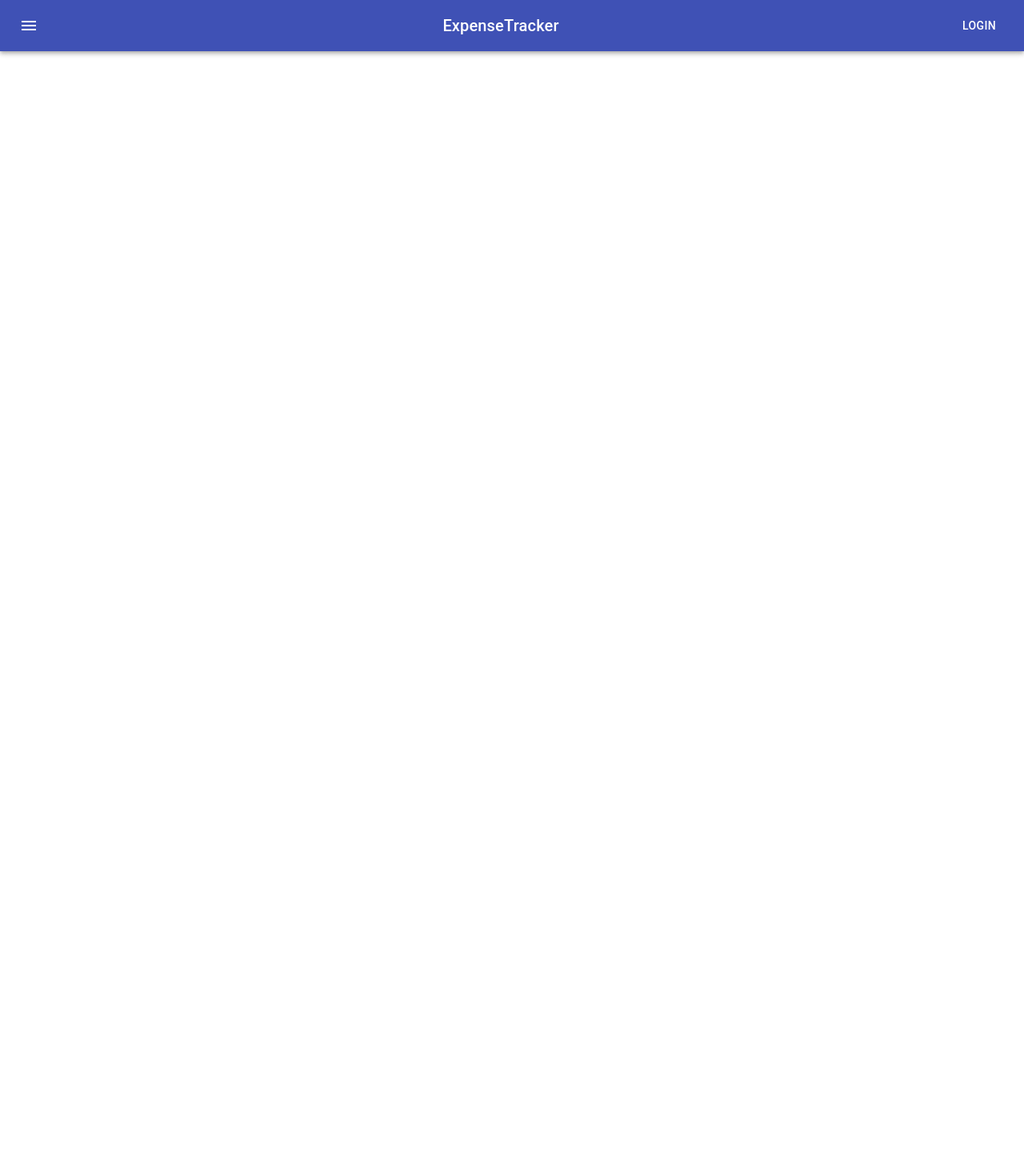
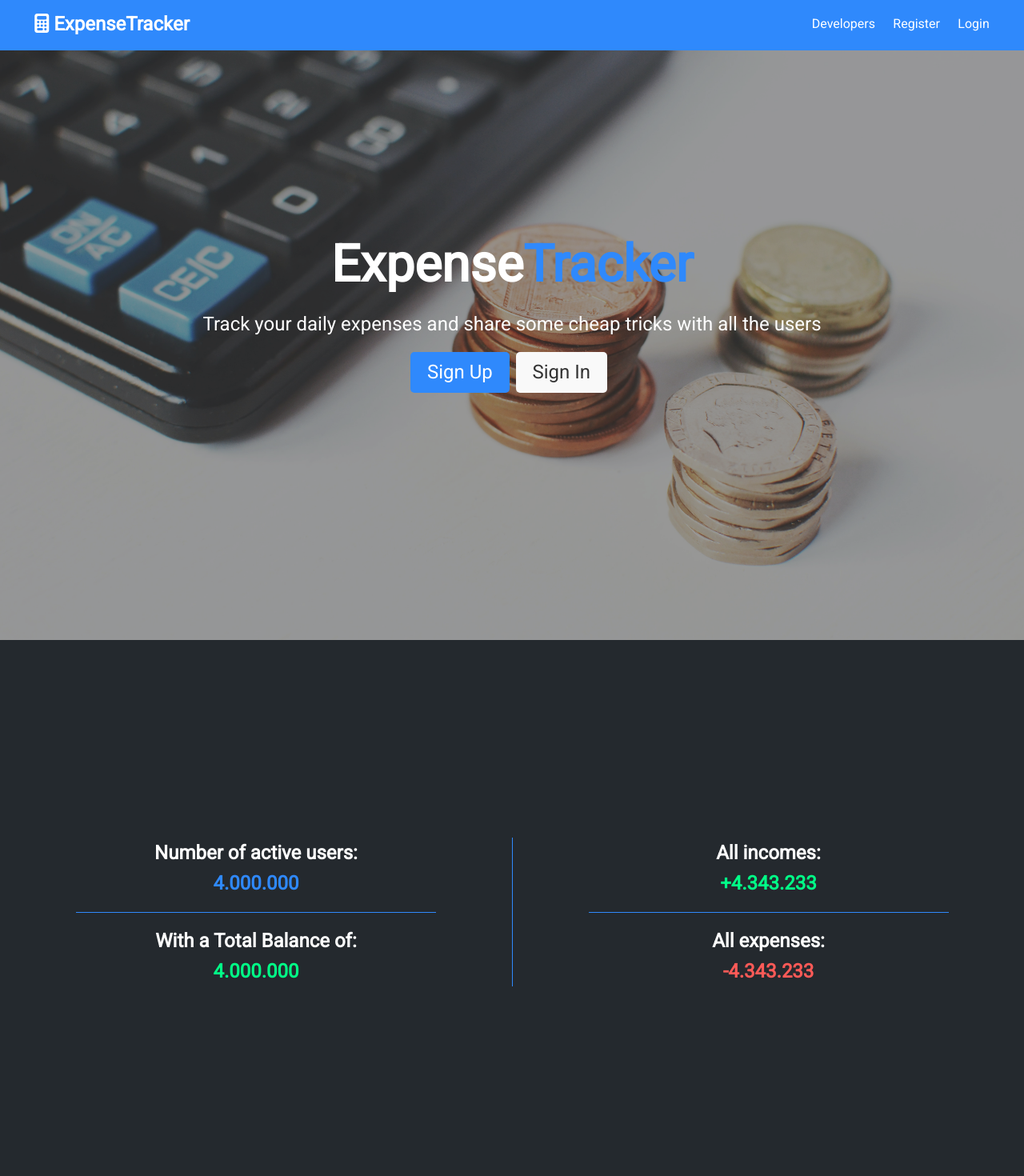
Before and after one commit to brankodaskijevic/expense-tracker-client, a React (Create React App) app: page / in a window 1280 px wide. Shown: the top 1470 px of the page at 80% size. Before the commit the page ends 800 px from the top, so only its background shows below. Built offline with nearby package versions, Linux system fonts and the light colour scheme.

Commit message:
creating the landing comoponent

```diff
--- a/package.json
+++ b/package.json
@@ -4,7 +4,6 @@
   "author": "Branko Daskijević",
   "private": true,
   "dependencies": {
-    "@material-ui/core": "^4.9.13",
     "@reduxjs/toolkit": "^1.3.5",
     "@testing-library/jest-dom": "^4.2.4",
     "@testing-library/react": "^9.5.0",
@@ -13,6 +12,7 @@
     "react": "^16.13.1",
     "react-dom": "^16.13.1",
     "react-redux": "^7.2.0",
+    "react-router-dom": "^5.1.2",
     "react-scripts": "3.4.1"
   },
   "scripts": {
--- a/public/index.html
+++ b/public/index.html
@@ -24,6 +24,8 @@
       work correctly both with client-side routing and a non-root public URL.
       Learn how to configure a non-root public URL by running `npm run build`.
     -->
+    <script src="https://kit.fontawesome.com/5df9c6ab9b.js" crossorigin="anonymous"></script>
+    <link href="https://fonts.googleapis.com/css2?family=Raleway:wght@400;500&display=swap" rel="stylesheet">
     <title>React Redux App</title>
   </head>
   <body>
--- a/src/App.css
+++ b/src/App.css
@@ -1,39 +1,28 @@
-.App {
-  text-align: center;
+@import url('https://fonts.googleapis.com/css2?family=Roboto:ital@0;1&display=swap');
+
+* {
+  box-sizing: border-box;
+  margin: 0;
+  padding: 0;
 }
 
-.App-logo {
-  height: 40vmin;
-  pointer-events: none;
+body {
+  font-family: 'Roboto', sans-serif;
+  font-size: 1rem;
+  line-height: 1.6;
+  background-color: #fff;
+  color: #333
 }
 
-@media (prefers-reduced-motion: no-preference) {
-  .App-logo {
-    animation: App-logo-float infinite 3s ease-in-out;
-  }
+a {
+  text-decoration: none;
+  color: #2f89fc;
 }
 
-.App-header {
-  min-height: 100vh;
-  display: flex;
-  flex-direction: column;
-  align-items: center;
-  justify-content: center;
-  font-size: calc(10px + 2vmin);
+ul {
+  list-style: none;
 }
 
-.App-link {
-  color: rgb(112, 76, 182);
+img {
+  width: 100%;
 }
-
-@keyframes App-logo-float {
-  0% {
-    transform: translateY(0);
-  }
-  50% {
-    transform: translateY(10px)
-  }
-  100% {
-    transform: translateY(0px)
-  }
-}
--- a/src/App.js
+++ b/src/App.jsx
@@ -1,14 +1,19 @@
-import React from 'react';
-import { Counter } from './features/counter/Counter';
+import React, { Fragment } from 'react';
+import { BrowserRouter as Router, Route, Link } from "react-router-dom";
+import { Provider } from 'react-redux'
+import store from './store/store';
 import './App.css';
-import Button from '@material-ui/core/Button'
-import Navbar from '../src/components/layout/navbar/navbar'
+import Navbar from './components/layout/navbar/navbar';
+import Landing from './components/landing/landing';
 
 function App() {
   return (
-    <div className="App">
-      <Navbar />
-    </div>
+      <Router>
+        <Fragment>
+          <Navbar />
+          <Route exact path='/' component={ Landing } />
+        </Fragment>
+      </Router>
   );
 }
 
--- /dev/null
+++ b/src/components/landing/landing.jsx
@@ -0,0 +1,65 @@
+import React, { Fragment } from "react";
+import styles from './landing.module.css'
+
+function landing() {
+
+  return (
+    <Fragment>
+      <section className={styles.landing}>
+        <div className={styles.darkOverlay}>
+          <div className={styles.landingInner}>
+            <h1 className={styles.xLarge}>
+              Expense<span className={styles.textPrimary}>Tracker</span>
+            </h1>
+            <p className={styles.lead}>
+              Track your daily expenses and share some cheap tricks with all the
+              users
+            </p>
+            <div className={styles.buttons}>
+              <a href="register.html" className={`${styles.btn} ${styles.btnPrimary} ${styles.lead}`}>
+                Sign Up
+              </a>
+              <a href="login.html" className={`${styles.btn} ${styles.lead}`}>
+                Sign In
+              </a>
+            </div>
+          </div>
+        </div>
+      </section>
+
+      <section className={styles.about}>
+        <div className={styles.leftSection}>
+          <h1>Number of active users:</h1>
+          <h2 className={styles.textPrimary}>4.000.000</h2>
+          <div className={styles.devider}></div>
+          <h1>With a Total Balance of:</h1>
+          <h2 className={styles.textSuccess}>4.000.000</h2>
+        </div>
+        <div className={styles.rightSection}>
+          <h1>All incomes:</h1>
+          <h2 className={styles.textSuccess}>+4.343.233</h2>
+          <div className={styles.devider}></div>
+          <h1>All expenses:</h1>
+          <h2 className={styles.textDanger}>-4.343.233</h2>
+        </div>
+      </section>
+
+      <footer className={styles.footer}>
+        <div>ExpenseTracker 1.0.0</div>
+        <div>Branko Daskijevic <i class="far fa-copyright"></i> 2020</div>
+        <div>
+          Made with
+          &nbsp;
+          <i class="fab fa-node-js"></i>&nbsp;
+          &nbsp;
+          <i className="fab fa-react"></i>&nbsp;
+          and
+          &nbsp;
+          <i class="fas fa-heart"></i>
+        </div>
+      </footer>
+    </Fragment>
+  );
+}
+
+export default landing;
--- /dev/null
+++ b/src/components/landing/landing.module.css
@@ -0,0 +1,125 @@
+.landing {
+  position: relative;
+  background: url('../../utils/img/background2.jpg') no-repeat center center/cover;
+  height: 100vh;
+}
+
+.darkOverlay {
+  height: 100%;
+  width: 100%;
+  position: absolute;
+  top: 0;
+  left: 0;
+  background-color: rgba(0, 0, 0, 0.4);
+}
+
+.landingInner {
+  color: #fff;
+  height: 100%;
+  display: flex;
+  flex-direction: column;
+  width: 80%;
+  margin: auto;
+  align-items: center;
+  justify-content: center;
+  text-align: center;
+}
+
+.xLarge {
+  font-size: 4rem;
+  line-height: 1.2;
+  margin-bottom: 1rem;
+}
+
+.large {
+  font-size: 3rem;
+  line-height: 1.2;
+  margin-bottom: 1rem;
+}
+
+.lead {
+  font-size: 1.5rem;
+  margin-bottom: 1rem;
+  font-family: inherit;
+}
+
+.textPrimary {
+  color: #2f89fc;
+}
+
+.textSuccess {
+  color: #01FF87;
+}
+
+.textDanger {
+  color: #FF5A57;
+}
+
+.btn {
+  display: inline-block;
+  background: #f9f9f9;
+  color: #333;
+  padding: 0.4rem 1.3rem;
+  border: none;
+  border-radius: 5px;
+  cursor: pointer;
+  font-size: 1 rem;
+  margin-right: 0.5rem;
+  outline: none;
+  transition: all 0.2s ease-in;
+}
+
+.btn:hover {
+  background: #333;
+  color: #f9f9f9;
+}
+
+.btnPrimary {
+  background-color: #2f89fc;
+  color: #fff;
+}
+
+.btnPrimary:hover {
+  background-color: #589ffb;
+}
+
+.btnLighten {
+  background-color: #f9f9f9;
+  color: #fff;
+}
+
+.btnLighten:hover {
+  background-color: #f9f9f9;
+}
+
+.about {
+  height: 85vh;
+  background-color: #24292E;
+  display: grid;
+  grid-template-columns: 5fr 5fr;
+  align-items: center;
+  text-align: center;
+  color: #fff;
+}
+
+.rightSection {
+  border-left: 1px solid #2f89fc;
+}
+
+.devider {
+  height: 1px;
+  width: 450px;
+  background-color: #2f89fc;
+  margin: 1rem auto;
+}
+
+.footer {
+  height: 10vh;
+  background-color: #f9f9f9;
+  display: grid;
+  grid-template-columns: 3fr 3fr 3fr;
+  align-items: center;
+  text-align: center;
+  color: rgb(29, 29, 29);
+  border-top: 2px solid #2f89fc;
+}
--- a/src/components/layout/navbar/navbar.jsx
+++ b/src/components/layout/navbar/navbar.jsx
@@ -1,28 +1,25 @@
-import React from 'react'
-import { makeStyles } from '@material-ui/core/styles';
-import AppBar from '@material-ui/core/AppBar';
-import Toolbar from '@material-ui/core/Toolbar';
-import Typography from '@material-ui/core/Typography';
-import Button from '@material-ui/core/Button';
-import IconButton from '@material-ui/core/IconButton';
-import MenuIcon from '@material-ui/icons/Menu';
-import styles from './navbar.module.css'
+import React from "react";
+import styles from "./navbar.module.css";
 
 export default function navbar() {
-
   return (
-    <div>
-      <AppBar position="static">
-        <Toolbar>
-          <IconButton edge="start" className={styles.menuButton} color="inherit" aria-label="menu">
-            <MenuIcon />
-          </IconButton>
-          <Typography variant="h6" className={styles.title}>
-            ExpenseTracker
-          </Typography>
-          <Button color="inherit">Login</Button>
-        </Toolbar>
-      </AppBar>
-    </div>
-  )
+    <nav className={styles.navbar}>
+      <h1>
+        <a href="dashboard.html">
+          <i className="fas fa-calculator"></i> ExpenseTracker
+        </a>
+      </h1>
+      <ul>
+        <li>
+          <a href="profiles.html">Developers</a>
+        </li>
+        <li>
+          <a href="register.html">Register</a>
+        </li>
+        <li>
+          <a href="login.html">Login</a>
+        </li>
+      </ul>
+    </nav>
+  );
 }
--- a/src/components/layout/navbar/navbar.module.css
+++ b/src/components/layout/navbar/navbar.module.css
@@ -1,23 +1,26 @@
-/* const useStyles = makeStyles((theme) => ({
-  root: {
-    flexGrow: 1,
-  },
-  menuButton: {
-    marginRight: theme.spacing(2),
-  },
-  title: {
-    flexGrow: 1,
-  },
-})); */
-
-.title {
-  flex-grow: 1;
+.navbar {
+  display: flex;
+  align-items: center;
+  justify-content: space-between;
+  padding: 0.7rem 2rem;
+  position: fixed;
+  z-index: 1;
+  width: 100%;
+  top: 0;
+  border-bottom: 2px solid #2f89fc;
+  background-color: #2f89fc;
 }
 
-.menuButton {
-  margin-right: 2;
+.navbar ul {
+  display: flex;
 }
 
-.root {
-  flex-grow: 1;
+.navbar a {
+  color: #fff;
+  padding: 0.45rem;
+  margin: 0 0.25rem;
 }
+
+.navbar a:hover {
+  color: #24292E;
+}
```
Also changed, not shown: src/utils/img/background2.jpg (added), 1 other file (tests, documents, lock files or other folders).
